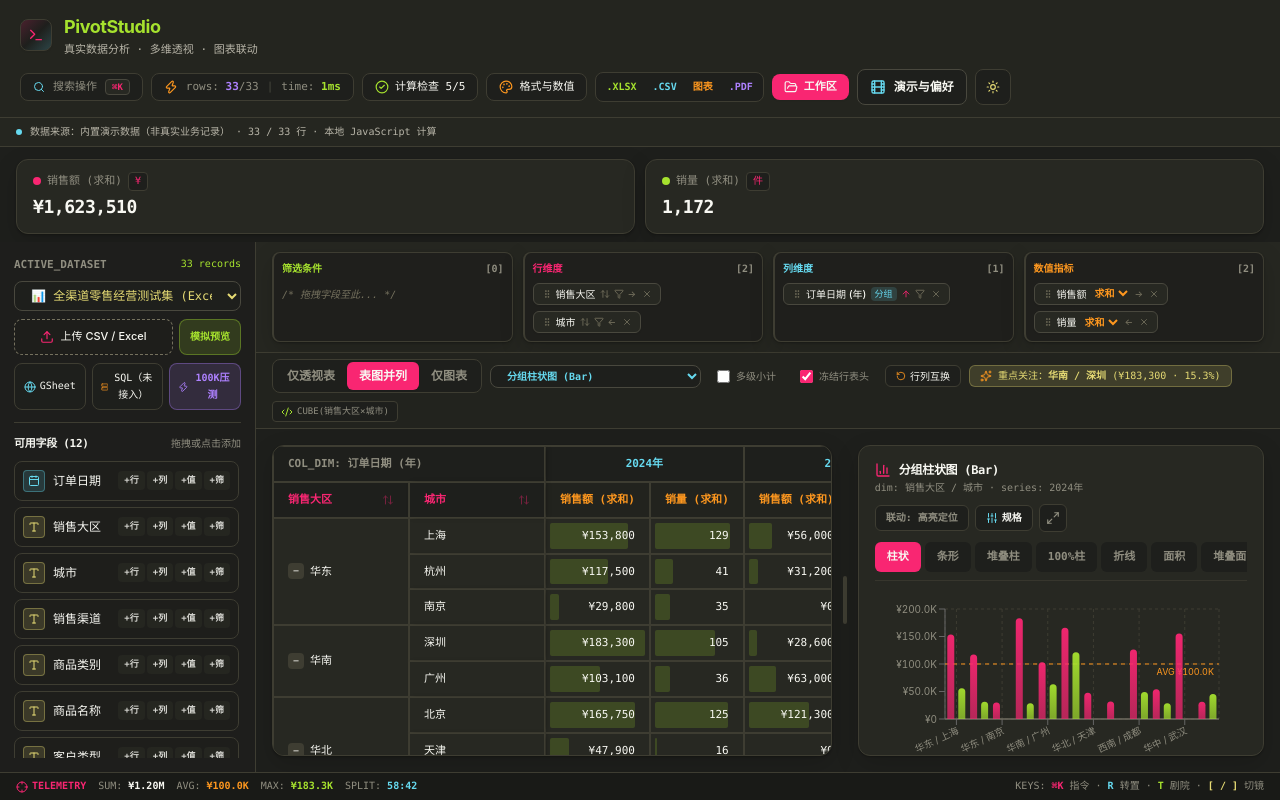
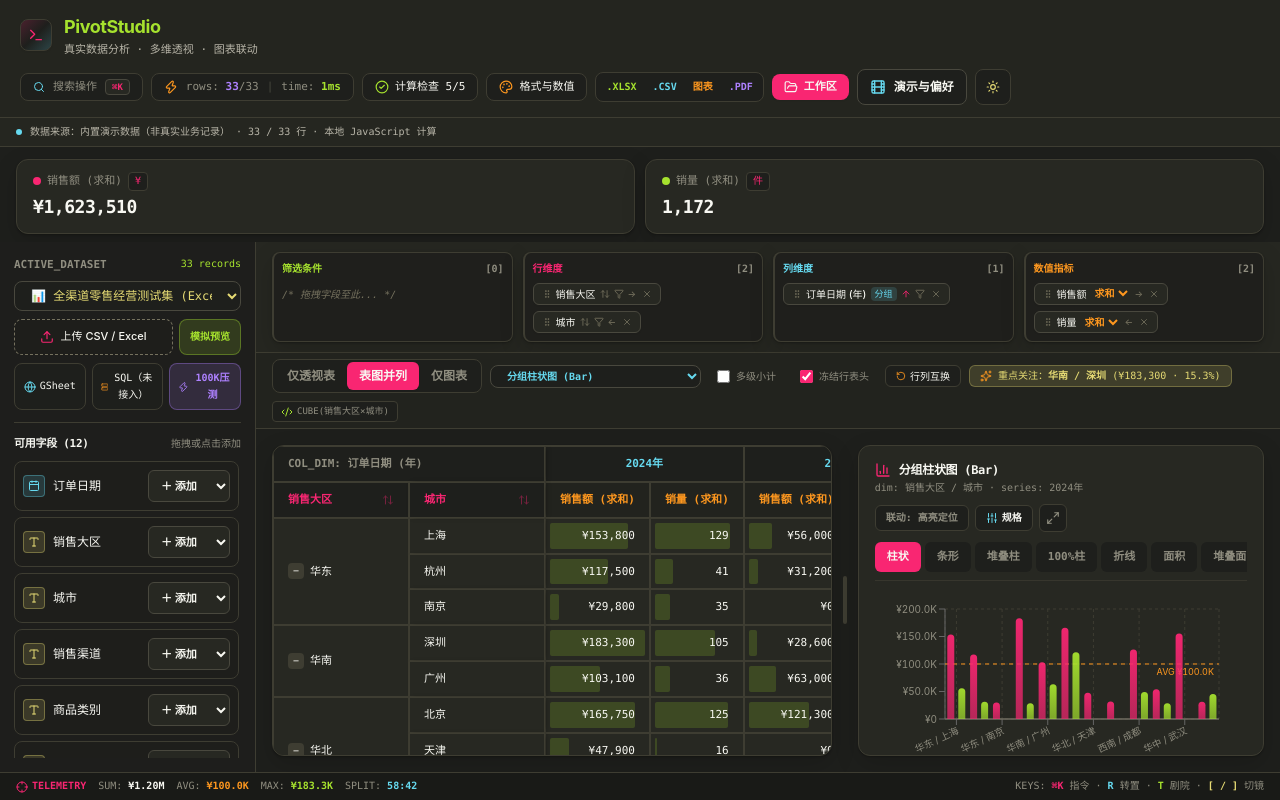
Before and after one commit to lovemoganna/PivotStudio, a React (Vite) app: page / in a window 1280 px wide. Built offline with nearby package versions, Linux system fonts and the light colour scheme; the HTML template or start-up script is replaced by a standard one.

Commit message:
design: replace tiny per-field action chips with accessible add-to-area chooser

```diff
--- a/src/features/pivot/components/FieldShelf.jsx
+++ b/src/features/pivot/components/FieldShelf.jsx
@@ -178,12 +178,17 @@ export function FieldShelf({
                         </span>
                         <span className="font-medium text-xs truncate">{field.name}</span>
                       </div>
-                      <div className="flex items-center gap-0.5 opacity-85 group-hover:opacity-100 shrink-0 apple-font-mono">
-                        <button aria-label={`将${field.name}添加为行维度`} onClick={() => addFieldToZone('rows', field.name)} className="px-1.5 py-0.5 rounded bg-[#EFECE1] dark:bg-[#272822] hover:bg-[#F92672] hover:text-[#F8F8F2] text-[9px] font-semibold transition">+行</button>
-                        <button aria-label={`将${field.name}添加为列维度`} onClick={() => addFieldToZone('columns', field.name)} className="px-1.5 py-0.5 rounded bg-[#EFECE1] dark:bg-[#272822] hover:bg-[#66D9EF] hover:text-[#1E1F1C] text-[9px] font-semibold transition">+列</button>
-                        <button aria-label={`将${field.name}添加为数值指标`} onClick={() => addFieldToZone('values', field.name)} className="px-1.5 py-0.5 rounded bg-[#EFECE1] dark:bg-[#272822] hover:bg-[#FD971F] hover:text-[#1E1F1C] text-[9px] font-semibold transition">+值</button>
-                        <button aria-label={`将${field.name}添加为筛选条件`} onClick={() => addFieldToZone('filters', field.name)} className="px-1.5 py-0.5 rounded bg-[#EFECE1] dark:bg-[#272822] hover:bg-[#A6E22E] hover:text-[#1E1F1C] text-[9px] font-semibold transition">+筛</button>
-                      </div>
+                      <select aria-label={`添加${field.name}到分析区域`} title={`添加「${field.name}」到分析区域`}
+                        disabled={isReadOnly}
+                        value=""
+                        onChange={(event) => { if (event.target.value) addFieldToZone(event.target.value, field.name); }}
+                        className="max-w-[92px] min-h-8 shrink-0 cursor-pointer rounded-md border border-[#D6D4C8] bg-[#EFECE1] px-2 text-[11px] font-semibold text-[#272822] hover:border-[#66D9EF] focus-visible:outline focus-visible:outline-[#66D9EF] disabled:opacity-40 dark:border-[#49483E] dark:bg-[#272822] dark:text-[#F8F8F2]">
+                        <option value="">＋ 添加</option>
+                        <option value="rows">行维度</option>
+                        <option value="columns">列维度</option>
+                        <option value="values">数值指标</option>
+                        <option value="filters">筛选条件</option>
+                      </select>
                     </div>
                   );
                 })}
```
